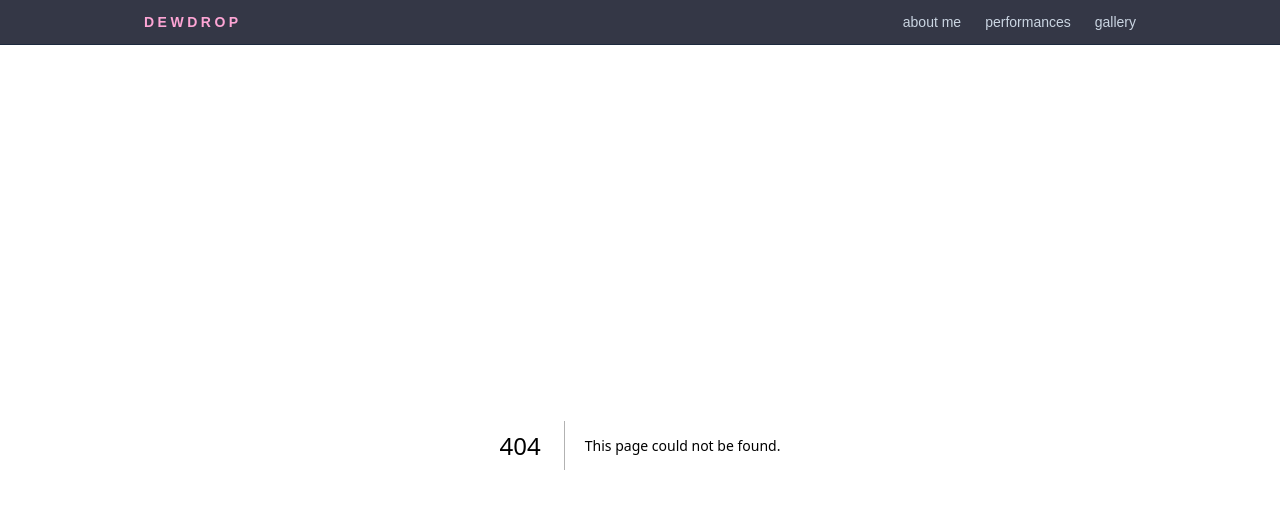
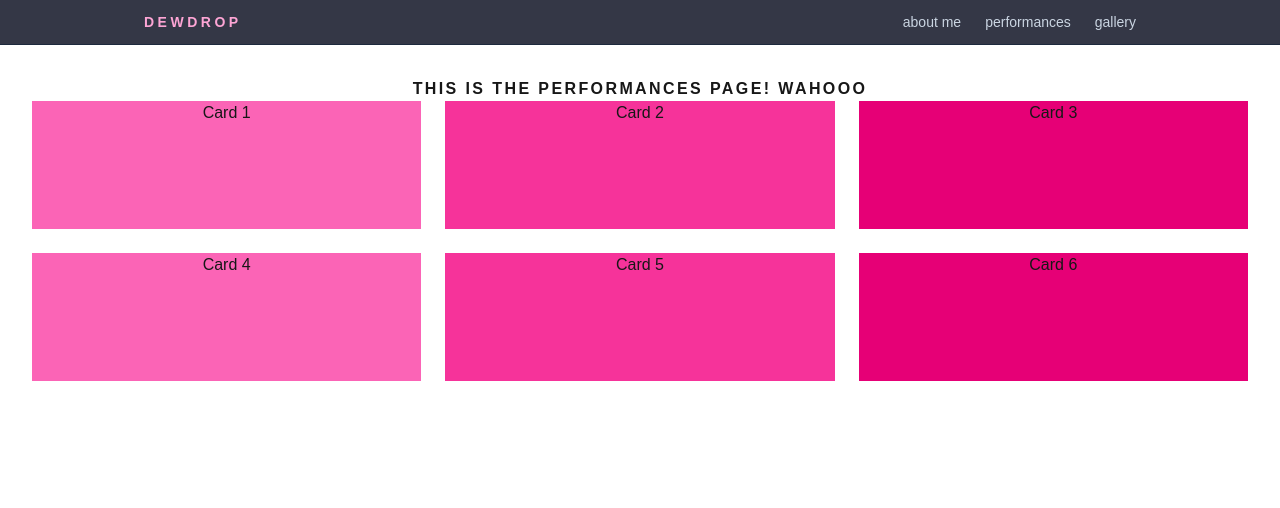
Before and after one commit to jairasdz/dewdrop-portfolio, a Next.js app: page /performances in a window 1280 px wide. Before the commit this address had no page. Shown: the top 508 px of the page. Built offline with nearby package versions, Linux system fonts and the light colour scheme.

Commit message:
added grid to performances page

```diff
--- /dev/null
+++ b/src/app/performances/page.tsx
@@ -0,0 +1,19 @@
+export default function Performances() {
+    return (
+        <main className="p-8">
+            <h1 className="flex flex-col items-center font-bold text-center uppercase tracking-[0.15em]">
+                This is the performances page! Wahooo
+            </h1>
+            <div className="grid grid-cols-1 sm:grid-cols-2 lg:grid-cols-3 gap-6 text-center">
+                {/* {cards go here } */}
+                <div className="bg-pink-400 h-32">Card 1</div>
+                <div className="bg-pink-500 h-32">Card 2</div>
+                <div className="bg-pink-600 h-32">Card 3</div>
+                <div className="bg-pink-400 h-32">Card 4</div>
+                <div className="bg-pink-500 h-32">Card 5</div>
+                <div className="bg-pink-600 h-32">Card 6</div>
+            </div>
+
+        </main>
+    );
+}
```
